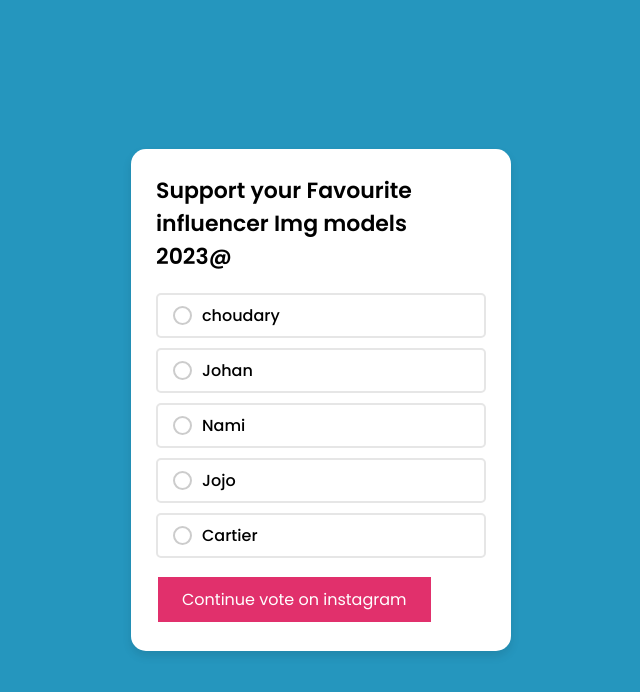
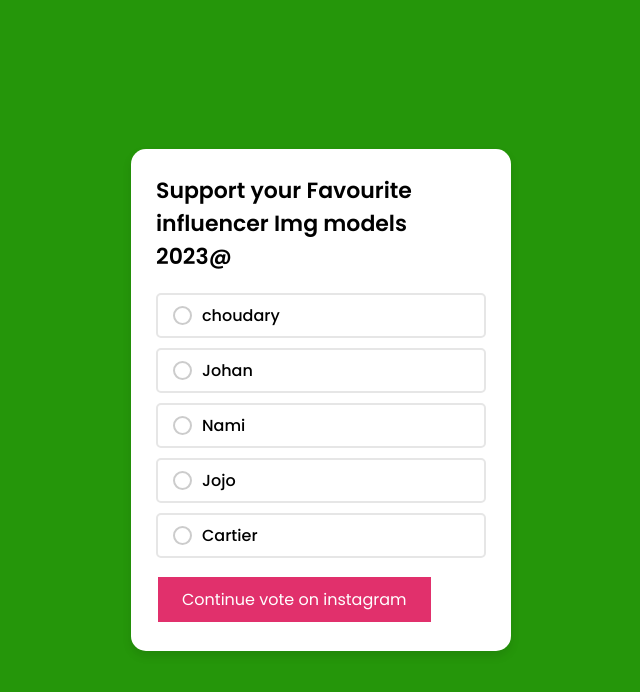
Before and after one commit to Votecount/Voteme, a plain HTML site: page Index.html in a window 1280 px wide. Shown: the whole page, without its empty margins (319-959 px from the left). Drawn offline with Linux system fonts and the light colour scheme.

Commit message:
Update Index.html

```diff
--- a/Index.html
+++ b/Index.html
@@ -22,7 +22,7 @@
       align-items: center;
       justify-content: center;
       min-height: 100vh;
-      background: rgb(37, 150, 190);
+      background: rgb(37, 150, 10);
     }
 
     ::selection {
```
